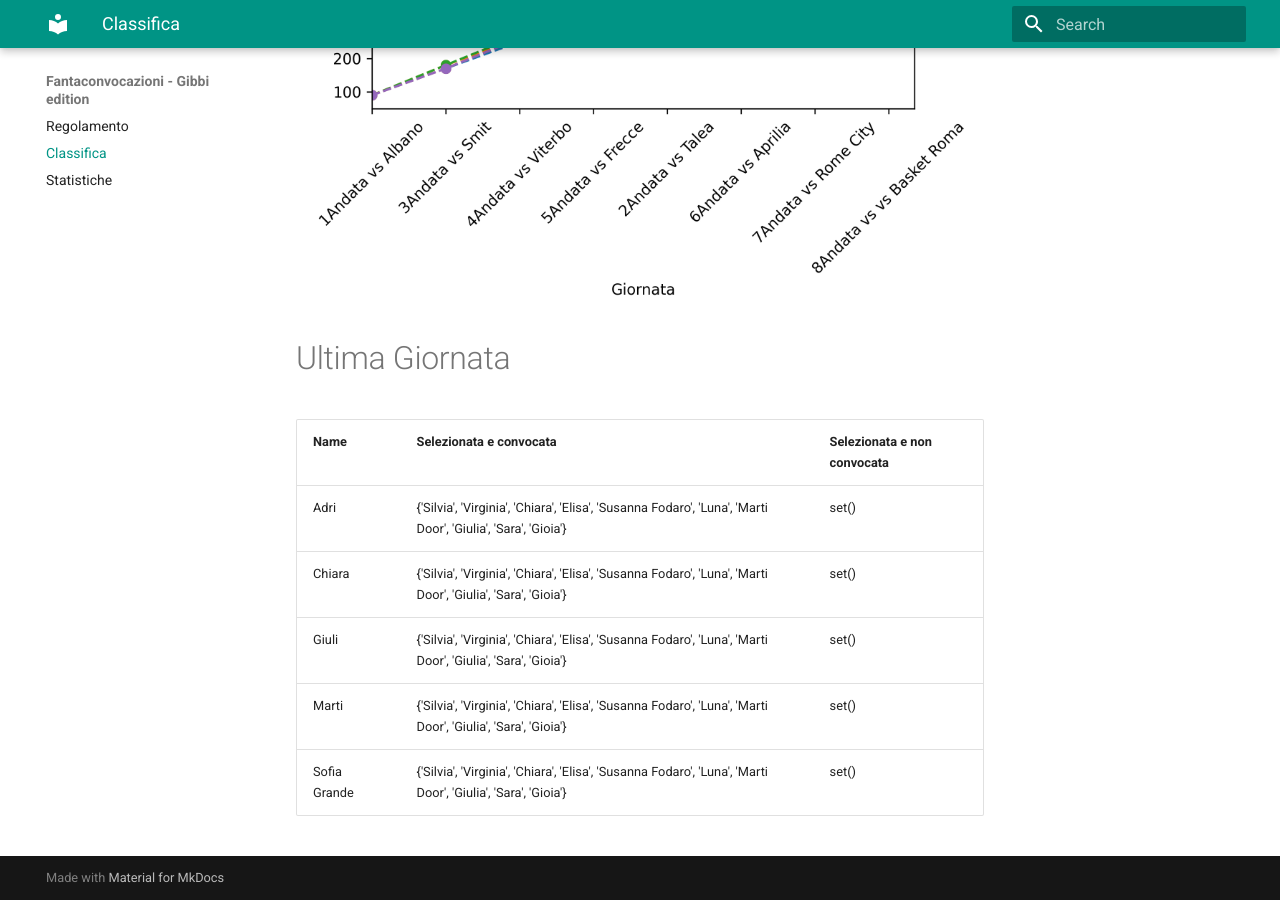
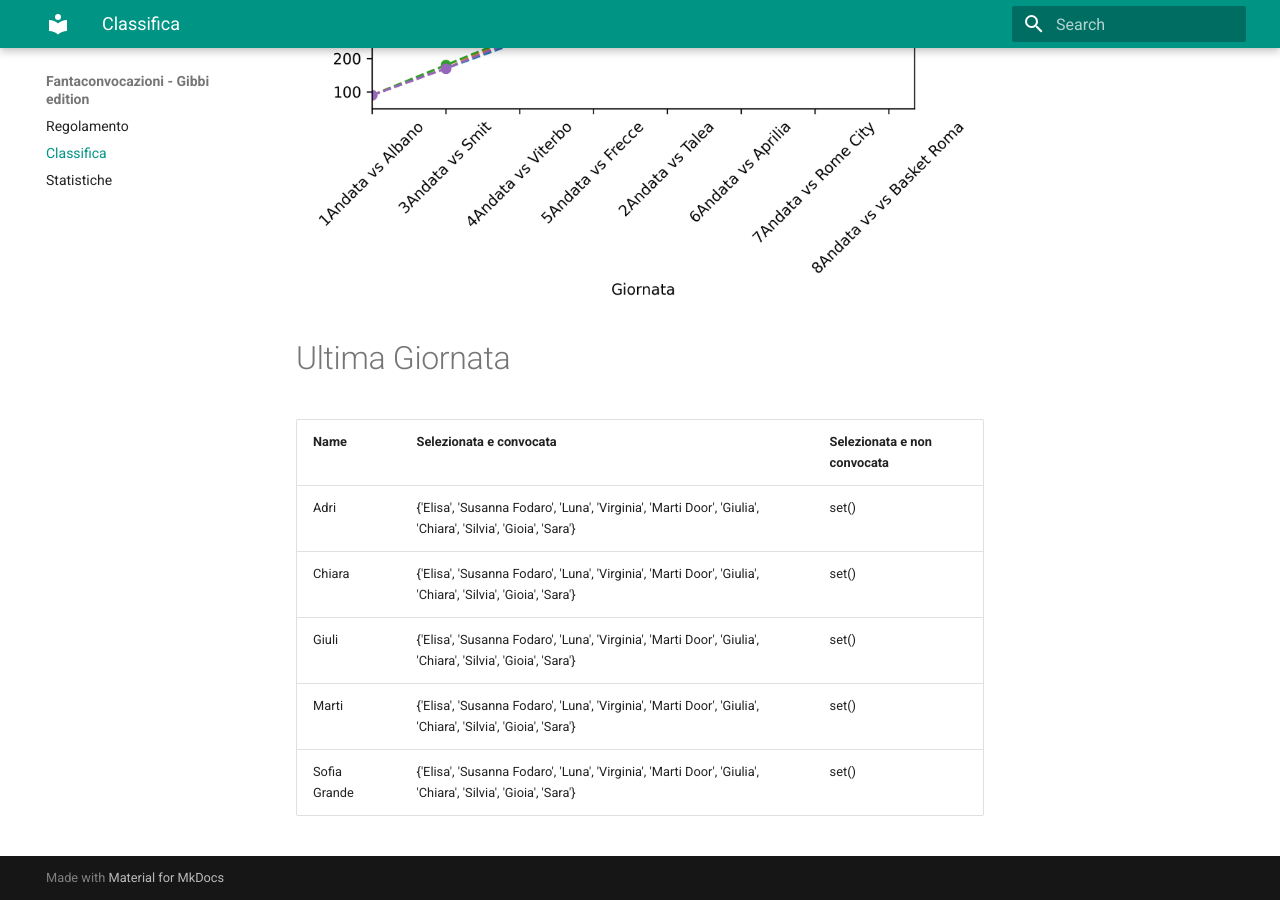
Before and after one commit to martinig94/fantagibbi, an MkDocs documentation site: the page built from docs/Classifica.md, in a window 1280 px wide and 900 px high, scrolled down 810 px. Built offline with MkDocs 1.6.1 and Material for MkDocs 9.7.7, drawn with Linux system fonts in a browser that asks for light colours.

Commit message:
Auto-update from main.py

```diff
--- a/docs/Classifica.md
+++ b/docs/Classifica.md
@@ -18,9 +18,9 @@
 <!-- START_TABLE CORRECT -->
 | Name         | Selezionata e convocata                                                                                      | Selezionata e non convocata   |
 |:-------------|:-------------------------------------------------------------------------------------------------------------|:------------------------------|
-| Adri         | {'Silvia', 'Virginia', 'Chiara', 'Elisa', 'Susanna Fodaro', 'Luna', 'Marti Door', 'Giulia', 'Sara', 'Gioia'} | set()                         |
-| Chiara       | {'Silvia', 'Virginia', 'Chiara', 'Elisa', 'Susanna Fodaro', 'Luna', 'Marti Door', 'Giulia', 'Sara', 'Gioia'} | set()                         |
-| Giuli        | {'Silvia', 'Virginia', 'Chiara', 'Elisa', 'Susanna Fodaro', 'Luna', 'Marti Door', 'Giulia', 'Sara', 'Gioia'} | set()                         |
-| Marti        | {'Silvia', 'Virginia', 'Chiara', 'Elisa', 'Susanna Fodaro', 'Luna', 'Marti Door', 'Giulia', 'Sara', 'Gioia'} | set()                         |
-| Sofia Grande | {'Silvia', 'Virginia', 'Chiara', 'Elisa', 'Susanna Fodaro', 'Luna', 'Marti Door', 'Giulia', 'Sara', 'Gioia'} | set()                         |
+| Adri         | {'Elisa', 'Susanna Fodaro', 'Luna', 'Virginia', 'Marti Door', 'Giulia', 'Chiara', 'Silvia', 'Gioia', 'Sara'} | set()                         |
+| Chiara       | {'Elisa', 'Susanna Fodaro', 'Luna', 'Virginia', 'Marti Door', 'Giulia', 'Chiara', 'Silvia', 'Gioia', 'Sara'} | set()                         |
+| Giuli        | {'Elisa', 'Susanna Fodaro', 'Luna', 'Virginia', 'Marti Door', 'Giulia', 'Chiara', 'Silvia', 'Gioia', 'Sara'} | set()                         |
+| Marti        | {'Elisa', 'Susanna Fodaro', 'Luna', 'Virginia', 'Marti Door', 'Giulia', 'Chiara', 'Silvia', 'Gioia', 'Sara'} | set()                         |
+| Sofia Grande | {'Elisa', 'Susanna Fodaro', 'Luna', 'Virginia', 'Marti Door', 'Giulia', 'Chiara', 'Silvia', 'Gioia', 'Sara'} | set()                         |
 <!-- END_TABLE CORRECT -->
```
